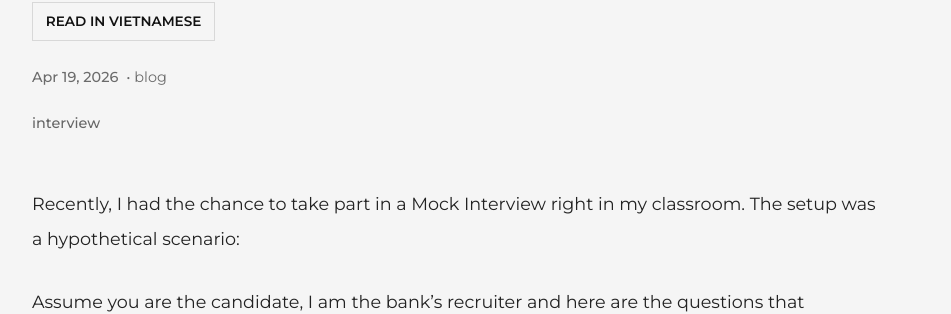
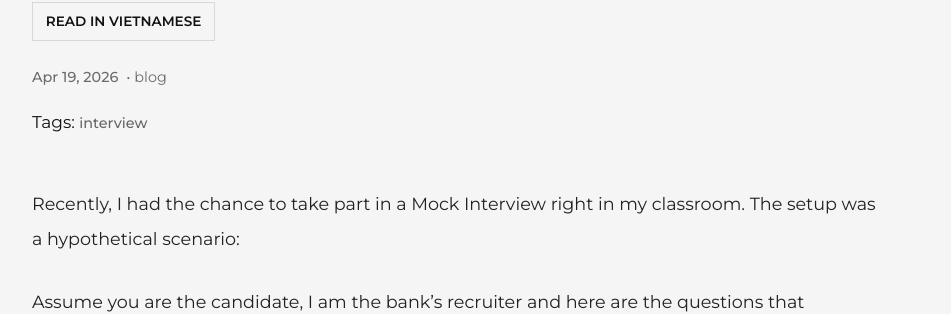
Before and after one commit to yuhtvo/yuhtvo.github.io, a Jekyll site: the page built from _posts/2026-04-19-first-mock-interview-en.md, in a window 1280 px wide and 900 px high. Shown: the part 370-684 px from the top of the window, without its empty margins (180-1131 px from the left). Built offline with Jekyll 4.4.1, drawn with Linux system fonts in a browser that asks for light colours.

Commit message:
Update post.html

```diff
--- a/_layouts/post.html
+++ b/_layouts/post.html
@@ -79,9 +79,12 @@
             </div>
             {% if page.tags %}
             <div class="post-tags">
+                <span class="tags-label">
+                    Tags:
+                </span>
                 {% for tag in page.tags %}
                 <span class="post-tag">
-                    {{ tag }}
+                    {{ tag }}{% unless forloop.last %}, {% endunless %}
                 </span>
                 {% endfor %}
             </div>
```
